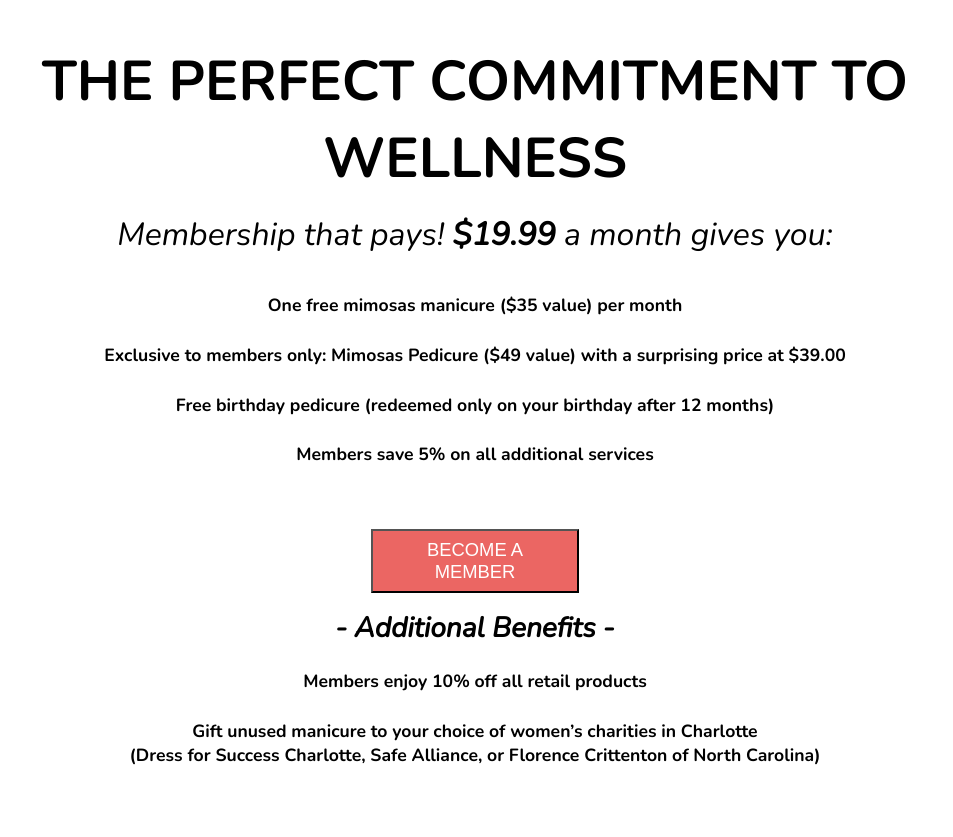
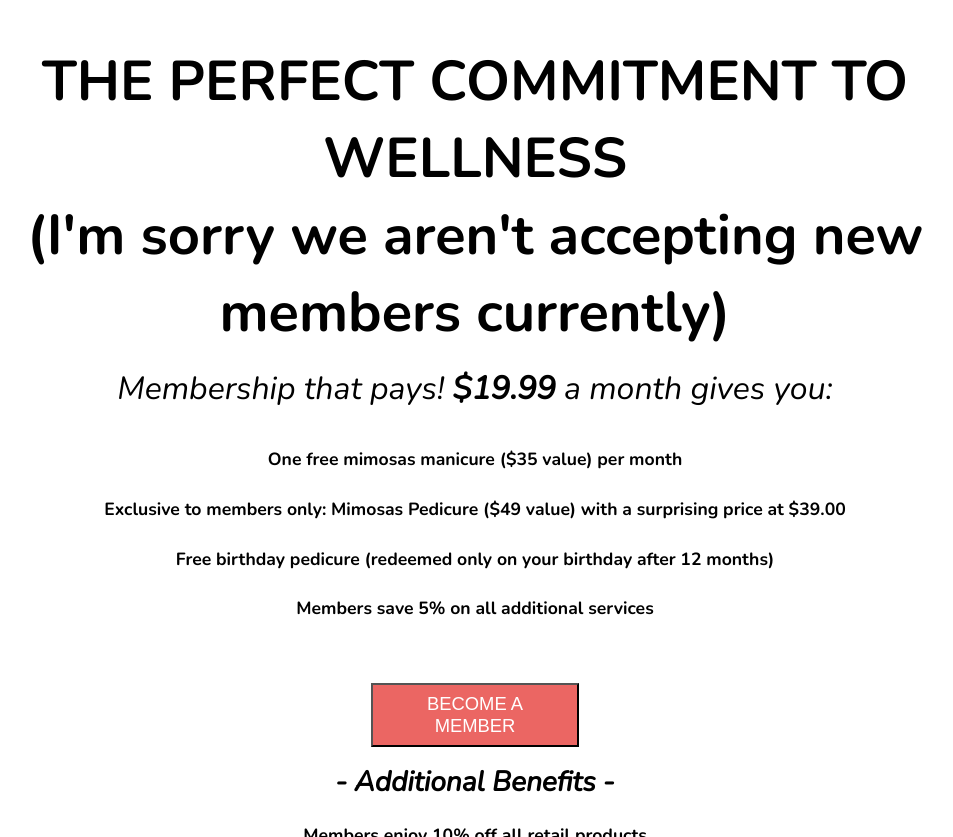
Before and after one commit to mimosasnailbar/mimosas, a Jekyll site: the page built from membership.html, in a window 1280 px wide and 900 px high, scrolled down 960 px, cut to the strip 63-900 px from the top of the window. Shown: the whole strip, without its empty margins (165-1118 px from the left). Built offline with Jekyll 4.4.1, drawn with Linux system fonts in a browser that asks for light colours; nearby versions of some CDN libraries.

Commit message:
Updated 'membership.html' via CloudCannon

```diff
--- a/membership.html
+++ b/membership.html
@@ -9,7 +9,7 @@
 		</div>
 	</div>
 	<h2 class="membership__title editable">
-		THE PERFECT COMMITMENT TO WELLNESS
+		THE PERFECT COMMITMENT TO WELLNESS<br />(I'm sorry we aren't accepting new members currently)
 	</h2>
 	<p class="membership__subtitle editable">
 		<em>Membership that pays! <strong>$19.99</strong> a month gives you:</em>
```
